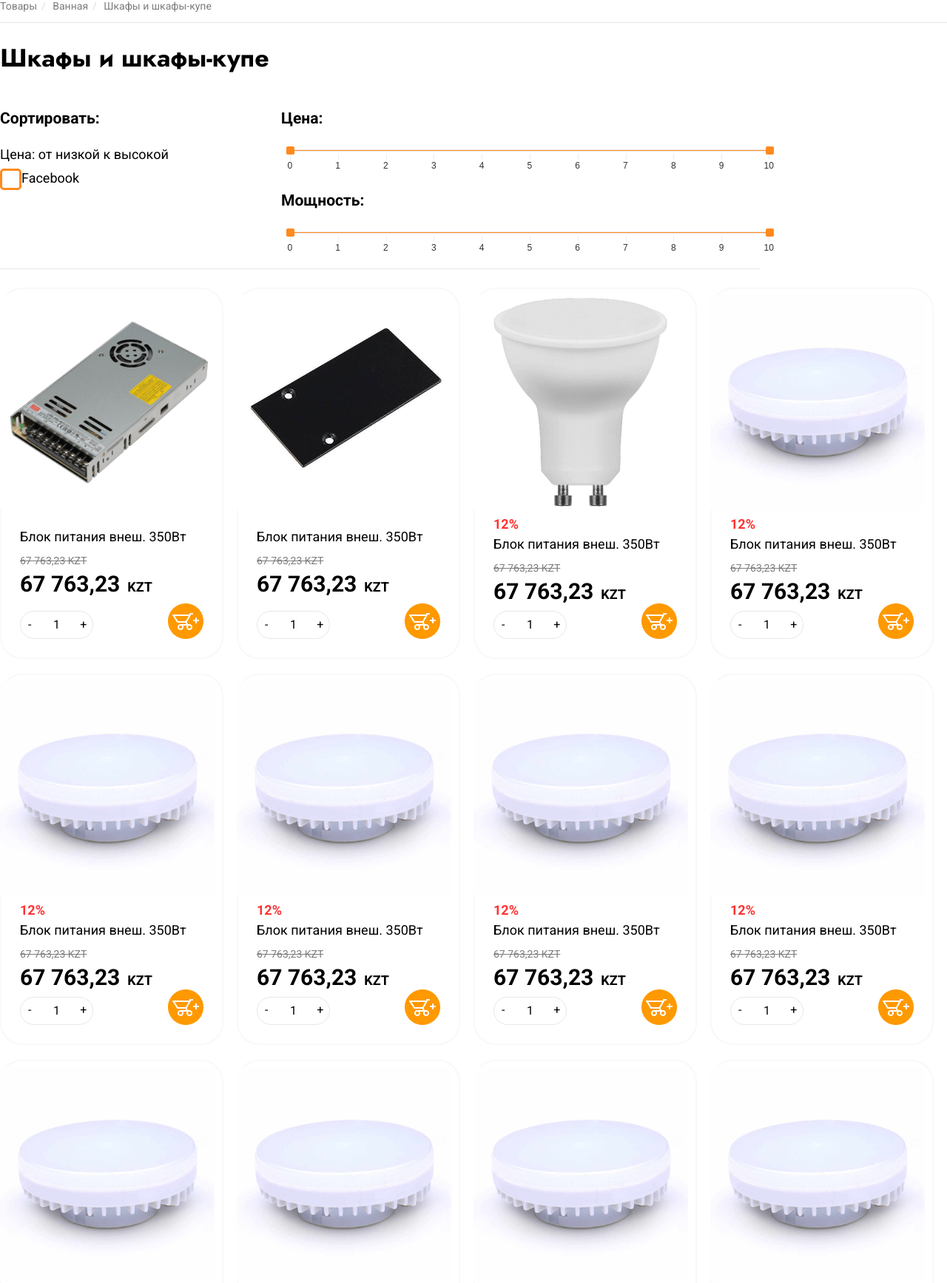
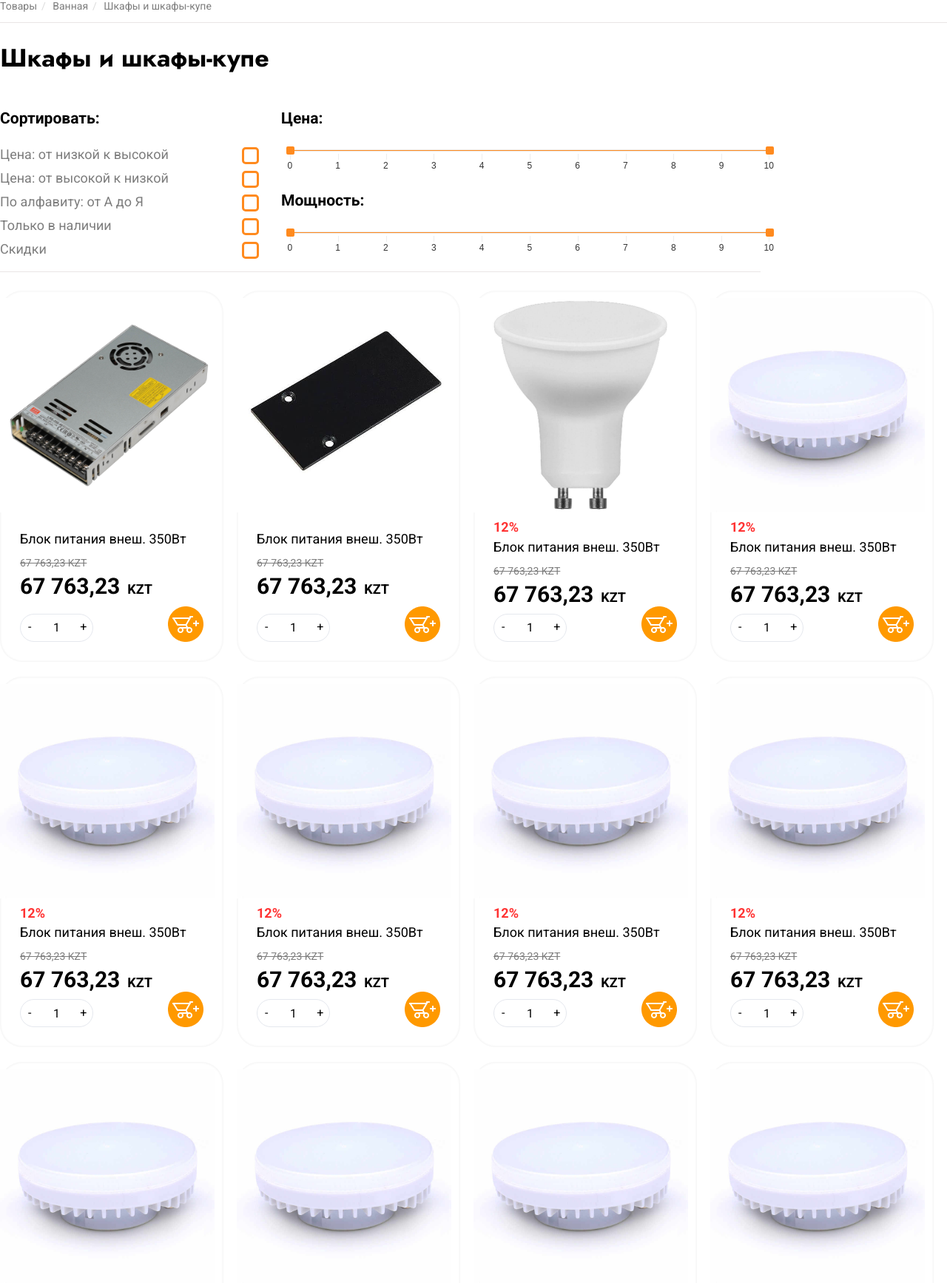
Before and after one commit to polarush/zion, a PHP site: page / in a window 1280 px wide. Shown: the part 200-1935 px from the top of the page at 74% size. Run offline with PHP 8.4, Linux system fonts and the light colour scheme.

Commit message:
feat: completely worked header menu, JS script & complete filter checkboxes

```diff
--- a/index.html
+++ b/index.html
@@ -10,17 +10,28 @@
     <title>Zion - главная страница</title>
 </head>
 <body class="body">
-    <aside class="navigation">
-        <button class="navigation__closer"></button>
-        <img src="" alt="" class="navigation__logo">
-        <ul class="navigation__menu">
-            <li class="navigation__item">Каталог</li>
-            <li class="navigation__item">Товары в наличии</li>
-            <li class="navigation__item">Скидки</li>
-            <li class="navigation__item">Популярное</li>
-            <li class="navigation__item">Вдохновение</li>
-        </ul>
-    </aside>
+    <div class="navigation-wrapper">
+        <aside class="navigation">
+            <button class="navigation__closer" onclick="menuConditionSwitcher()"></button>
+            <img src="assets/img/light-logo-row.png" alt="" class="navigation__logo">
+            <ul class="navigation__menu">
+                <li class="navigation__item"><a>Каталог</a></li>
+                <li class="navigation__item"><a>Товары в наличии</a></li>
+                <li class="navigation__item"><a>Скидки</a></li>
+                <li class="navigation__item"><a>Популярное</a></li>
+                <li class="navigation__item"><a>Вдохновение</a></li>
+            </ul>
+            <ul class="navigation__menu additional">
+                <li class="navigation__item"><a>Каталог</a></li>
+                <li class="navigation__item"><a>Товары в наличии</a></li>
+                <li class="navigation__item"><a>Скидки</a></li>
+                <li class="navigation__item"><a>Популярное</a></li>
+                <li class="navigation__item"><a>Вдохновение</a></li>
+            </ul>
+        </aside>
+        <div class="blur-area">
+        </div>
+    </div>
     <header class="header">
         <div class="header__background-wrapper">
             <div class="header__section-top">
@@ -47,7 +58,7 @@
         </div>
         <div class="header__section-bottom">
             <div class="menu-wrapper">
-                <button class="burger-menu">
+                <button class="burger-menu" onclick="menuConditionSwitcher()">
                     <span class="burger-menu__dash"></span>
                 </button>
             </div>
@@ -664,38 +675,35 @@
                             <h3 class="filter__title">Сортировать:</h3>
                             <div class="filter__item">
                                 <label class="filter__checkbox" >
-                                    Цена: от низкой к высокой</label>
+                                    </label>
                                 <input type="checkbox" name="scales"
                                 class="filter__scales" checked>
                             </div>
                             <div class="filter__item">
-                                <input type="checkbox" id="fb" name="answer1" value="Facebook">
-                                <label for="fb"><span></span>Facebook</label>
-                            </div>
-
-
-
-
-                            <!-- <div class="filter__item">
-                                <label for="scales">Цена: от высокой к низкой</label>
-                                <input type="checkbox" id="descend" name="scales"
-                                class="filter__scales" >
+                                <h3 class="filter__item-name">Цена: от низкой к высокой</h3>
+                                <input type="checkbox" id="ascend" >
+                                <label for="ascend"><span></span></label>
                             </div>
                             <div class="filter__item">
-                                <label for="scales">По алфавиту: от А до Я</label>
-                                <input type="checkbox" id="alphabet" name="scales"
-                                class="filter__scales">
+                                <h3 class="filter__item-name">Цена: от высокой к низкой</h3>
+                                <input type="checkbox" id="descend" >
+                                <label for="descend"><span></span></label>
                             </div>
                             <div class="filter__item">
-                                <label for="scales">Только в наличии</label>
-                                <input type="checkbox" id="instock" name="scales"
-                                class="filter__scales">
+                                <h3 class="filter__item-name">По алфавиту: от А до Я</h3>
+                                <input type="checkbox" id="alphabet" >
+                                <label for="alphabet"><span></span></label>
                             </div>
                             <div class="filter__item">
-                                <label for="scales">Скидки</label>
-                                <input type="checkbox" id="discount" name="scales"
-                                class="filter__scales">
-                            </div>  -->
+                                <h3 class="filter__item-name">Только в наличии</h3>
+                                <input type="checkbox" id="stock" >
+                                <label for="stock"><span></span></label>
+                            </div>
+                            <div class="filter__item">
+                                <h3 class="filter__item-name">Скидки</h3>
+                                <input type="checkbox" id="discount" >
+                                <label for="discount"><span></span></label>
+                            </div>
                         </div>
 
                         <div class="filter__range">
@@ -1032,6 +1040,7 @@
     <script src="scripts/appJQ.js"></script>
     <script src="scripts/rSlider.js"></script>
     <script src="scripts/filter.js"></script>
+    <script src="scripts/menu.js"></script>
 
 </body>
 </html>
--- /dev/null
+++ b/scripts/menu.js
@@ -0,0 +1,29 @@
+const blurArea = document.querySelector('.blur-area')
+const main = document.querySelector('.main')
+const header = document.querySelector('.header')
+const footer = document.querySelector('.footer')
+var condition = false; // false by default, contains condition open menu
+
+
+
+function menuConditionSwitcher() {
+    if (condition === false) {
+        document.querySelector('.navigation-wrapper').style.left = 0;
+        main.style.filter = 'blur(3px)';
+        header.style.filter = 'blur(3px)';
+        footer.style.filter = 'blur(3px)';
+        condition = true;
+    }
+
+    else {
+        document.querySelector('.navigation-wrapper').style.left = '-100%';
+        main.style.filter = 'blur(0px)';
+        header.style.filter = 'blur(0px)';
+        footer.style.filter = 'blur(0px)';
+        condition = false;
+    }
+
+}
+
+
+blurArea.addEventListener('click', menuConditionSwitcher)
--- a/style.css
+++ b/style.css
@@ -272,6 +342,7 @@
     max-width: 1280px;
     width: 100%;
     margin: 0 auto;
+    filter: blur(0px);
 }
 
 .slider {
@@ -577,15 +650,21 @@
     }
 
 
-
-
-
-
     .filter__item {
         line-height: 32px;
         display: flex;
         justify-content: space-between;
         align-items: center;
+    }
+
+    .filter__item-name {
+        font-family: 'Roboto', sans-serif;
+        font-size: 18px;
+        line-height: 32px;
+        color: #7D7D7D;
+        font-weight: 400;
+        margin: 0;
+
     }
 
     .filter__range {
@@ -694,14 +773,15 @@
 
 
 
-
-
+/* Checkboxes */
 input[type=checkbox], input[type=radio] {
     display: none;
 }
 
-/* Checkboxes */
+
 input[type=checkbox] + label span {
+    box-sizing: border-box;
+    position: relative;
     border: 3px solid #FF8A1E;
     background-color: transparent;
     font-size: 24pt;
@@ -710,18 +790,39 @@ input[type=checkbox] + label span {
     height: 23px;
     line-height: 0.25em;
     border-radius: 5px;
-    /* margin: 4px 8px 8px 8px; */
-    /* padding: 2px; */
+    text-align: center;
+    vertical-align: middle;
+    cursor: pointer;
+}
+
+input[type=checkbox] + label span:hover {
+    border: 3px solid #FF8A1E;
+    background: transparent;
+    font-size: 24pt;
+    display: inline-block;
+    width: 23px;
+    height: 23px;
+    line-height: 0.25em;
+    border-radius: 5px;
     text-align: center;
     vertical-align: middle;
 }
- input[type=checkbox]:checked + label span::after {
+
+input[type=checkbox] + label span:hover::after {
     content: "";
+    position: absolute;
     width: 11px;
     height: 11px;
-    vertical-align: center;
-    background-image: url('assets/img/Rectangle 49.png');
-    background-position: center;
-    background-repeat: no-repeat;
-    background-color: #FF8A1E;
+    top: 3px;
+    left: 3px;
+    background-color: rgb(255, 138, 30, 0.3);
+
 }
+
+
+input[type=checkbox]:checked + label span {
+   vertical-align: center;
+   background-position: center;
+   background-repeat: no-repeat;
+   background-color: rgb(255, 139, 30);
+}
```
Also changed, not shown: other parts of style.css (+74 -2 lines), assets/img/cross.png (added).
